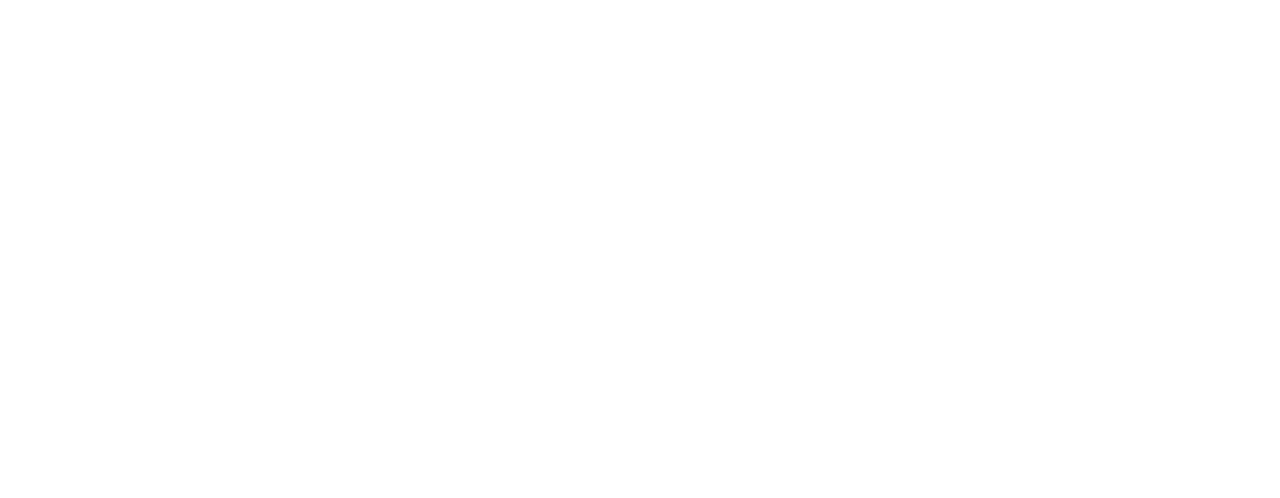
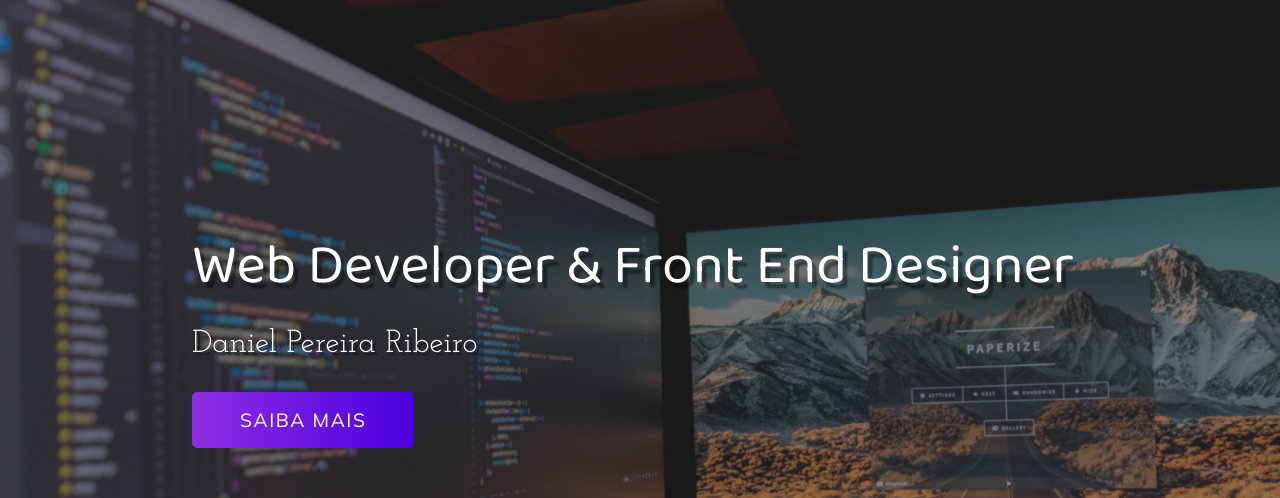
Before and after one commit to danribeir0/portfolio, a plain HTML site: page index.html in a window 1280 px wide. Shown: the top 498 px of the page. Drawn offline with Linux system fonts and the light colour scheme.

Commit message:
:package: header

```diff
--- a/index.html
+++ b/index.html
@@ -1,14 +1,35 @@
 <!DOCTYPE html>
 <html lang="pt-BR">
+
 <head>
     <meta charset="UTF-8">
     <meta http-equiv="X-UA-Compatible" content="IE=edge">
     <meta name="viewport" content="width=device-width, initial-scale=1.0">
     <link rel="stylesheet" href="style.css">
     <link rel="shortcut icon" href="favicon.ico" type="image/x-icon">
-    <title>Portifólio</title>
+    <link rel="apple-touch-icon" sizes="180x180" href="imagens/apple-touch-icon.png">
+    <link rel="icon" type="image/png" sizes="32x32" href="imagens/favicon-32x32.png">
+    <link rel="icon" type="image/png" sizes="16x16" href="imagens/favicon-16x16.png">
+    <link rel="manifest" href="/site.webmanifest">
+    <title>Portfólio</title>
 </head>
+
 <body>
 
+    <div class="conteiner">
+        <header>
+            <div class="img-wrapper">
+                <img src="imagens/bg.jpg" alt="">
+            </div>
+
+            <div class="banner">
+                <h1>Web Developer & Front End Designer</h1>
+                <p>Daniel Pereira Ribeiro</p>
+                <button>Saiba mais</button>
+            </div>
+        </header>
+    </div>
+
 </body>
+
 </html>
--- a/style.css
+++ b/style.css
@@ -1,3 +1,99 @@
 @import url('https://fonts.googleapis.com/css2?family=Baloo+Da+2:wght@400;500;600;700&family=Josefin+Slab:ital,wght@0,300;0,400;0,600;0,700;1,300;1,400;1,600&family=Mulish:ital,wght@0,200;0,300;0,400;0,500;1,200;1,300;1,400&display=swap');
 
 @import url("https://cdnjs.cloudflare.com/ajax/libs/font-awesome/6.0.0-beta3/css/all.min.css");
+
+*{
+    margin: 0;
+    padding: 0;
+}
+
+header{
+    width: 100%;
+    height: 100vh;
+    overflow: hidden;
+}
+
+.img-wrapper{
+    width: 100%;
+    height: 100%;
+    overflow: hidden;
+    background-color: rgba(0, 0, 0, 0.8);
+}
+
+.img-wrapper img{
+    width: 100%;
+    height: 100%;
+    object-fit: cover;
+    opacity: 0.5;
+    animation: zoom 25s;
+}
+
+@keyframes zoom {
+    0%{
+        transform: scale(1.3);
+    }
+    100%{
+        transform: scale(1);
+    }
+}
+
+.banner{
+    position: absolute;
+    top: 30%;
+    left: 15%;
+}
+
+.banner h1{
+    color: #fff;
+    font-size: 3.5rem;
+    font-family: "Baloo Da 2", serif;
+    font-weight: 200;
+    text-shadow: .3rem .4rem 2px rgba(0, 0, 0, .4);
+    line-height: 3.5rem;
+    margin-bottom: 2rem;
+    opacity: 0;
+    animation: moveBanner 1s 0.5s forwards;
+
+}
+
+.banner p{
+    font-family: "Josefin Slab", serif;
+    color: #fff;
+    font-size: 2rem;
+    text-shadow: .2rem .2rem rgba(0, 0, 0, .4);
+    margin-bottom: 2rem;
+    opacity: 0;
+    animation: moveBanner 1s 0.7s forwards;
+}
+
+.banner button{
+    font-family: "Mulish", serif;
+    color: #fff;
+    font-size: 1.2rem;
+    text-transform: uppercase;
+    letter-spacing: .1rem;
+    background: #8E2DE2;
+    background: -webkit-linear-gradient(to left, #4A00E0, #8E2DE2);
+    background: linear-gradient(to left, #4A00E0, #8E2DE2);
+    padding: 1rem 3rem;
+    border: none;
+    border-radius: 5px;
+    cursor: pointer;
+    opacity: 0;
+    animation: moveBanner 1s 0.9s forwards;
+}
+
+.banner button:hover{
+    opacity: .8;
+    color: #ff93ff;
+}
+
+@keyframes moveBanner {
+    0%{
+        transform: translateY(10rem) rotateY(-30deg);
+    }
+    100%{
+        transform: translateY(0rem) rotateY(-0deg);
+        opacity: 1;
+    }
+}
```
Also changed, not shown: imagens/android-chrome-192x192.png (renamed from android-chrome-192x192.png), imagens/android-chrome-512x512.png (renamed from android-chrome-512x512.png), imagens/apple-touch-icon.png (renamed from apple-touch-icon.png), imagens/bg.jpg (added), imagens/favicon-16x16.png (renamed from favicon-16x16.png), imagens/favicon-32x32.png (renamed from favicon-32x32.png), site.webmanifest, 1 other file.
